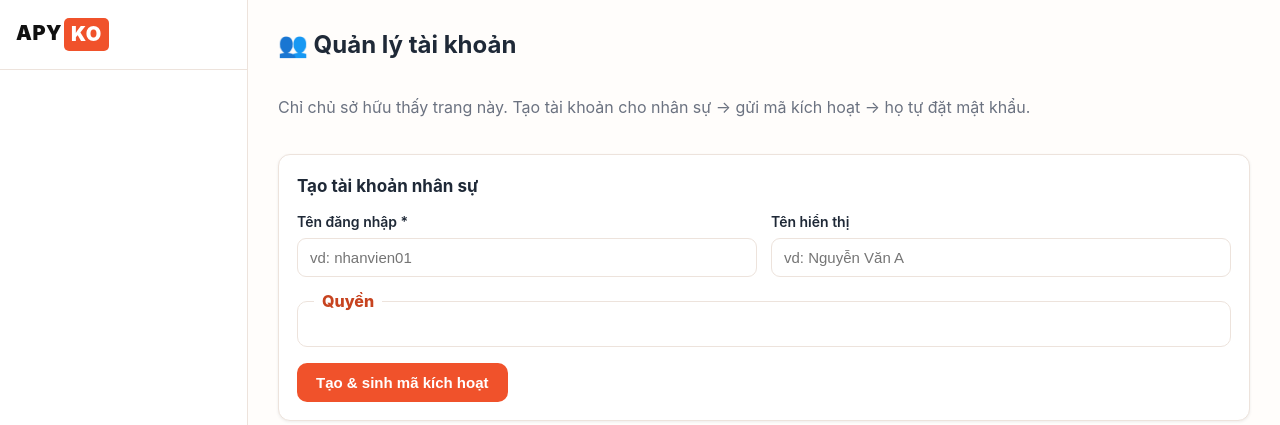
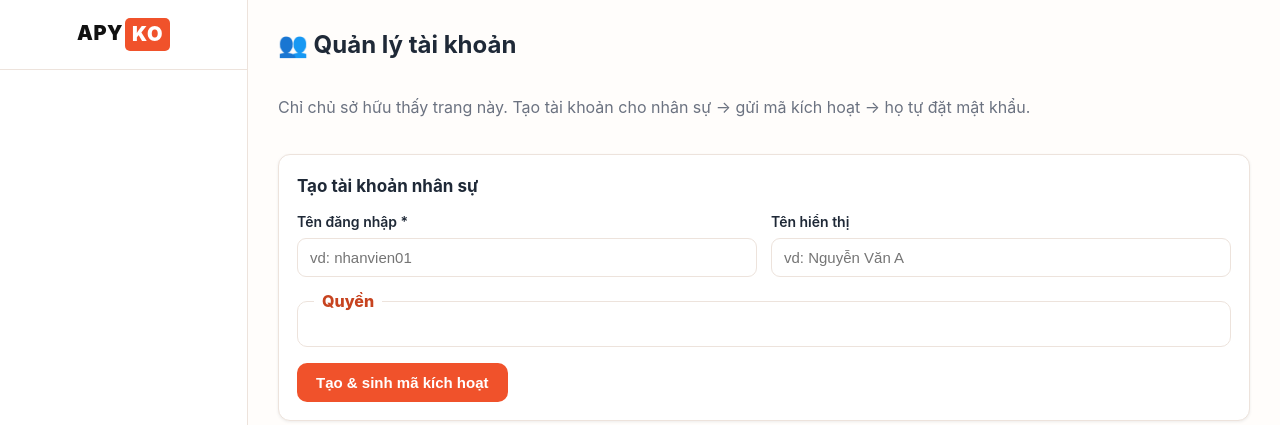
Before and after one commit to xuandz402-max/Apyko-Agency, a FastAPI app: template templates/accounts.html in a window 1280 px wide. Shown: the top 425 px of the page. Run offline with FastAPI, Linux system fonts and the light colour scheme; the template is opened without the code that fills it, so the values that code supplies are empty.

Commit message:
UI: can giua logo tren sidebar

```diff
--- a/static/style.css
+++ b/static/style.css
@@ -35,7 +35,7 @@ a:hover { text-decoration: underline; }
   position: sticky; top: 0; height: 100vh;
   z-index: 40;
 }
-.brand { display: flex; align-items: center; gap: 10px; padding: 18px 16px; border-bottom: 1px solid var(--line); }
+.brand { display: flex; align-items: center; justify-content: center; gap: 10px; padding: 18px 16px; border-bottom: 1px solid var(--line); }
 .brand:hover { text-decoration: none; }
 .brand-name { font-weight: 800; font-size: 17px; color: var(--ink); }
 .logo { display: inline-flex; font-weight: 900; letter-spacing: 0.5px; font-size: 20px; }
```
